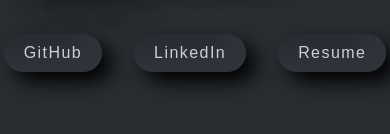
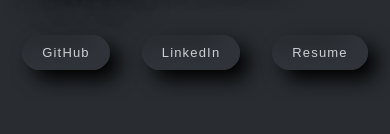
Before and after one commit to mackenzieraeclark/mackenzieraeclark.github.io, a React (Create React App) app: page / in a window 390 px wide. Shown: the part 439-573 px from the top of the page. Built offline with nearby package versions, Linux system fonts and the light colour scheme.

Commit message:
button size on mobile

```diff
--- a/src/App.css
+++ b/src/App.css
@@ -55,6 +55,9 @@
   }
   .hide {
     display: none !important;
+  }
+  a {
+    font-size: small !important;
   }
 }
 
```
